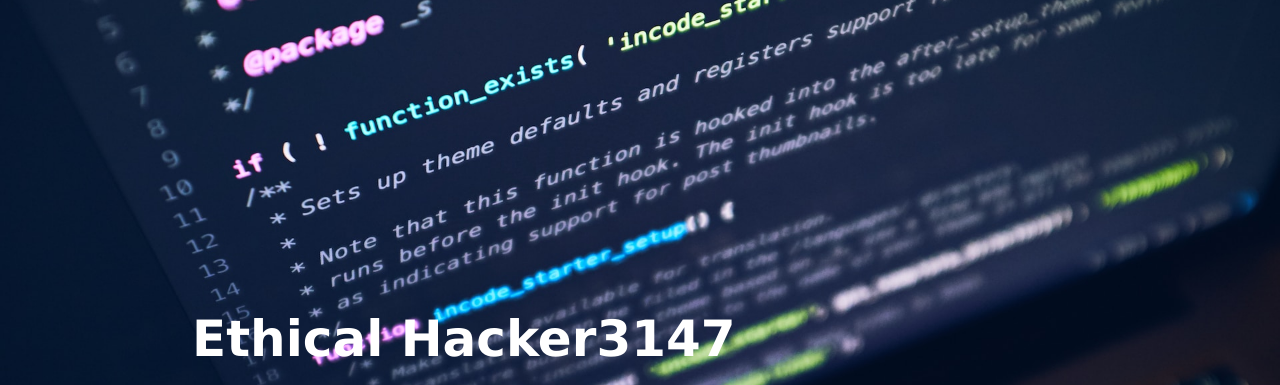
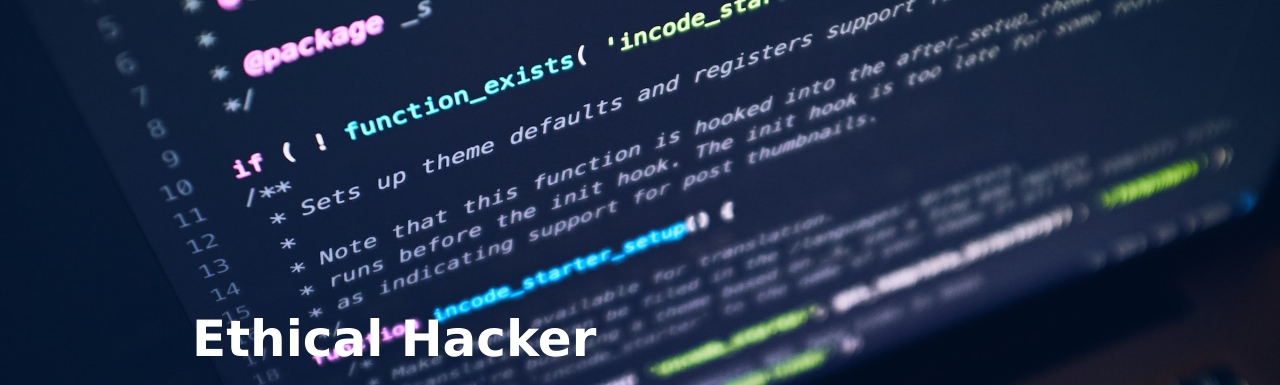
Before and after one commit to uzairrather/Resume-Project, a plain HTML site: page index.html in a window 1280 px wide. Shown: the part 72-457 px from the top of the page. Drawn offline with Linux system fonts and the light colour scheme.

Commit message:
change in index.html

```diff
--- a/index.html
+++ b/index.html
@@ -40,7 +40,7 @@
     </nav>
 
     <div class="content">
-        <h1>Ethical Hacker3147</h1>
+        <h1>Ethical Hacker</h1>
         <p>Unlike malicious hackers, ethical hackers have the permission and approval of the organization
             <br>which there are hacking into. Learn how you can build a career from testing the security of the
             <br>network to fight cybercrime and enhance information security
```
